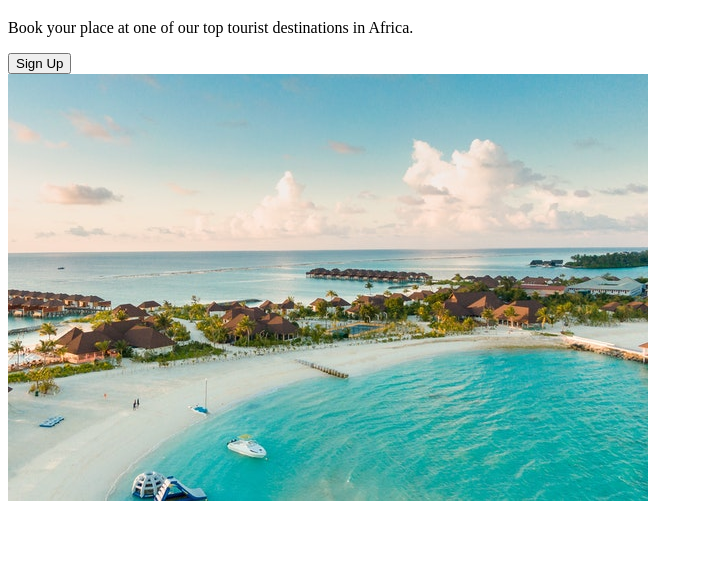
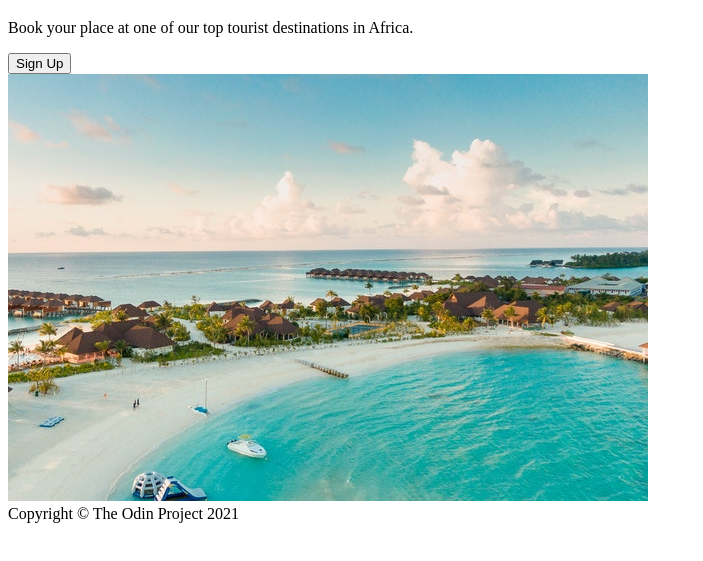
Before and after one commit to Queen-of-Diamonds/odin-landing-page, a plain HTML site: page index.html in a window 1280 px wide. Shown: the part 157-718 px from the top of the page, without its empty margins (0-703 px from the left). Drawn offline with Linux system fonts and the light colour scheme.

Commit message:
commit:Add footer with copyright text

```diff
--- a/index.html
+++ b/index.html
@@ -35,5 +35,6 @@
           <img src="pexels-asad-photo-maldives-3601425.jpg" alt="maldives" />
         </div>
       </header>
+      <footer>Copyright © The Odin Project 2021</footer>
 </body>
 </html>
```
